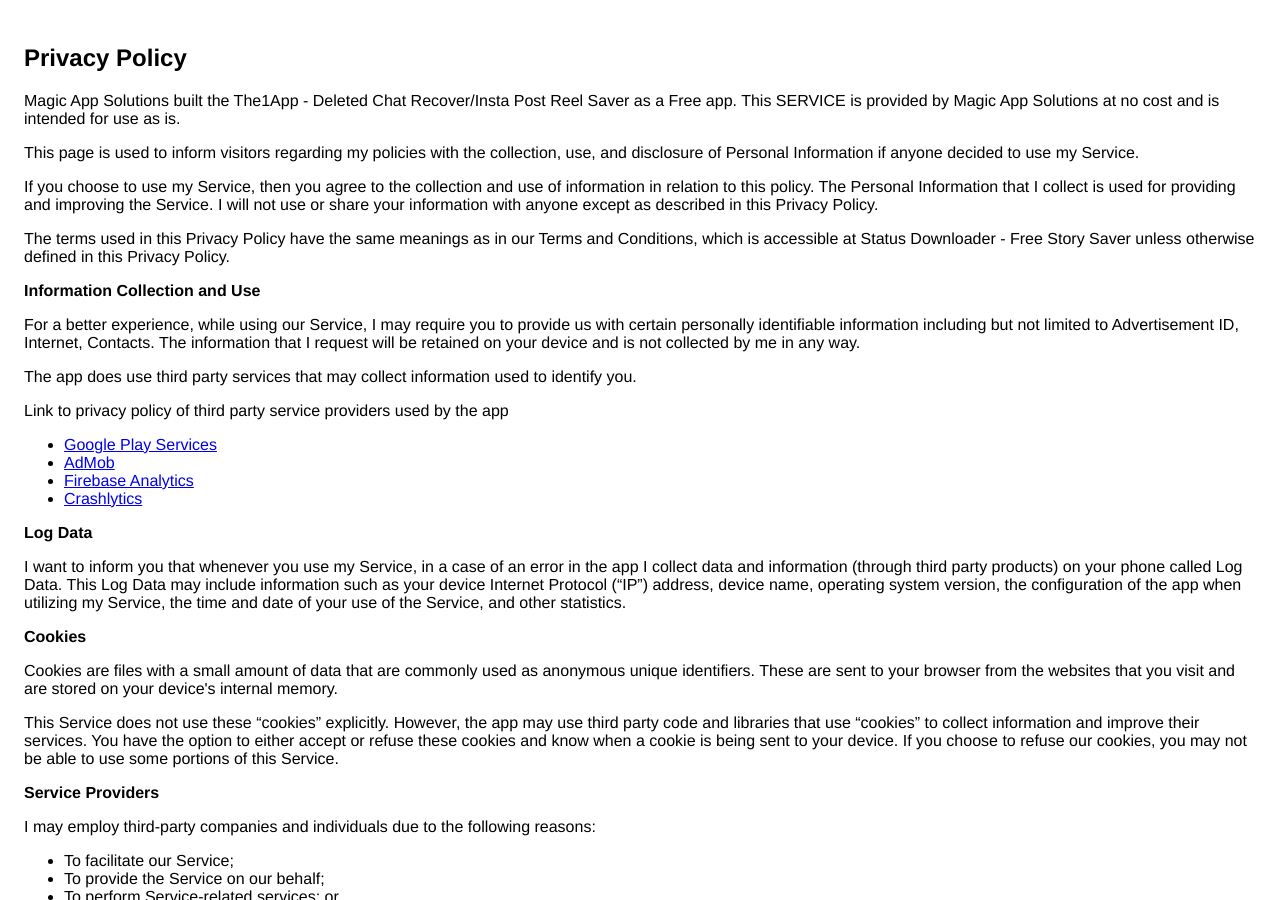
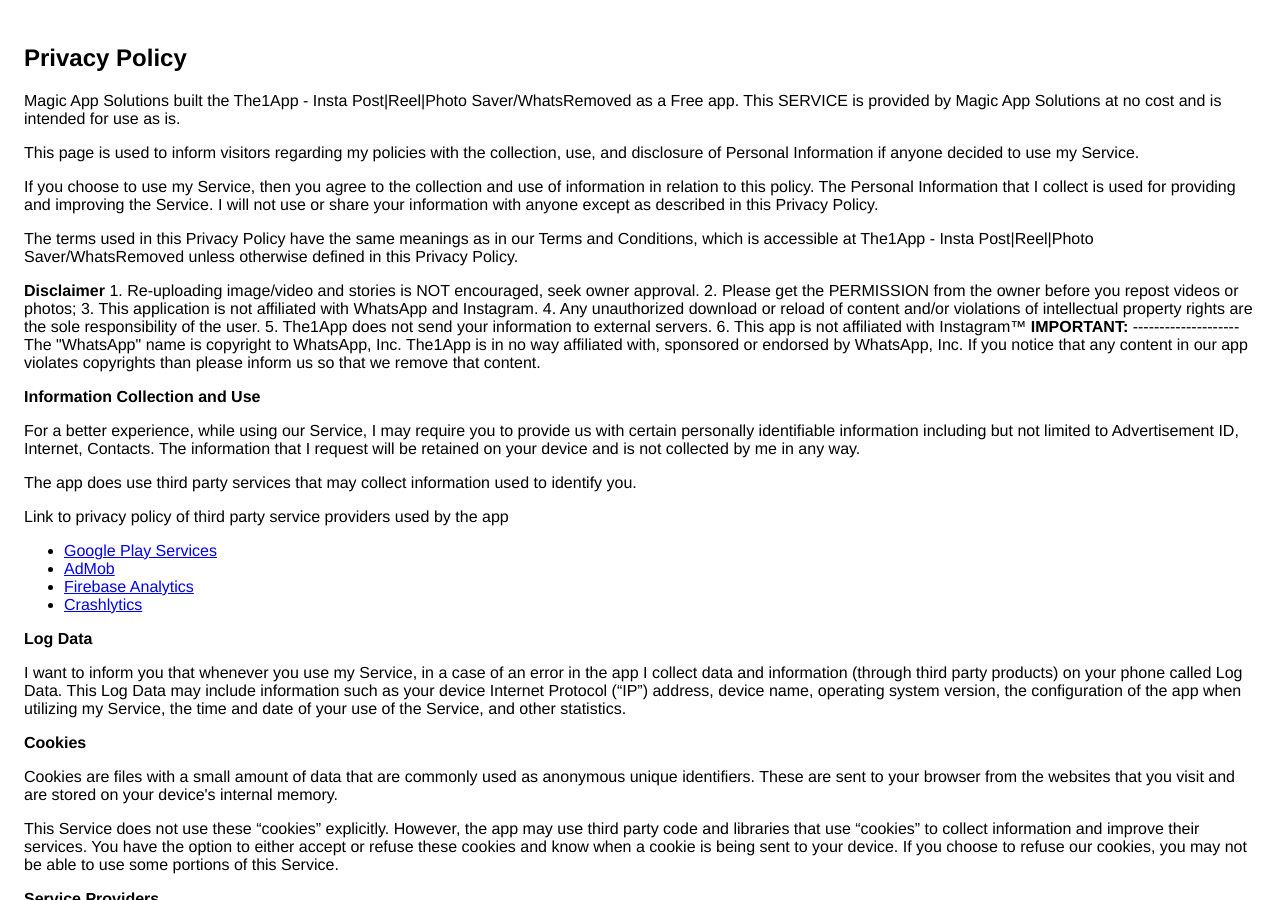
Before and after one commit to anukools/anukools.github.io, a Jekyll site: the page the1app_privacy_policy.html, which Jekyll copies as it is, in a window 1280 px wide and 900 px high. Built offline with Jekyll 4.4.1, drawn with Linux system fonts in a browser that asks for light colours.

Commit message:
Update the1app_privacy_policy.html

```diff
--- a/the1app_privacy_policy.html
+++ b/the1app_privacy_policy.html
@@ -8,7 +8,8 @@
     </head>
     <body>
     <h2>Privacy Policy</h2> <p>
-                    Magic App Solutions built the The1App - Deleted Chat Recover/Insta Post Reel Saver as
+                    Magic App Solutions built the
+The1App - Insta Post|Reel|Photo Saver/WhatsRemoved as
                     a Free app. This SERVICE is provided by
                     Magic App Solutions at no cost and is intended for
                     use as is.
@@ -28,9 +29,24 @@
                   </p> <p>
                     The terms used in this Privacy Policy have the same meanings
                     as in our Terms and Conditions, which is accessible at
-                    Status Downloader - Free Story Saver unless otherwise defined in this Privacy
+                    The1App - Insta Post|Reel|Photo Saver/WhatsRemoved unless otherwise defined in this Privacy
                     Policy.
-                  </p> <p><strong>Information Collection and Use</strong></p> <p>
+                  </p>
+         <p>
+                  <strong>Disclaimer</strong>
+1. Re-uploading image/video and stories is NOT encouraged, seek owner approval.
+2. Please get the PERMISSION from the owner before you repost videos or photos;
+3. This application is not affiliated with WhatsApp and Instagram.
+4. Any unauthorized download or reload of content and/or violations of intellectual property rights are the sole responsibility of the user.
+5. The1App does not send your information to external servers.
+6. This app is not affiliated with Instagram™
+
+<strong>IMPORTANT:</strong>
+--------------------
+The "WhatsApp" name is copyright to WhatsApp, Inc. The1App is in no way affiliated with, sponsored or endorsed by WhatsApp, Inc. If you notice that any content in our app violates copyrights than please inform us so that we remove that content.
+                  </p>
+
+        <p><strong>Information Collection and Use</strong></p> <p>
                     For a better experience, while using our Service,
                     I may require you to provide us with certain
                     personally identifiable information including but not limited to Advertisement ID, Internet, Contacts. The
```
